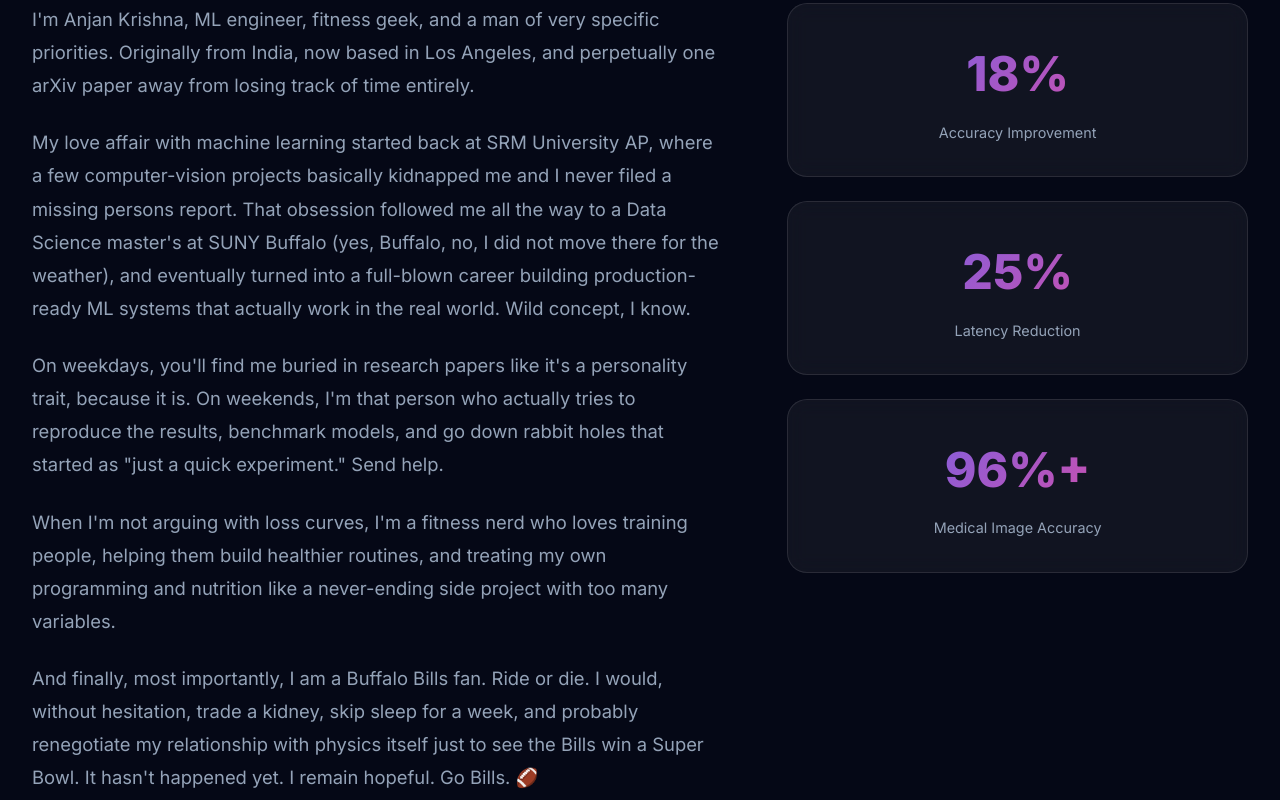
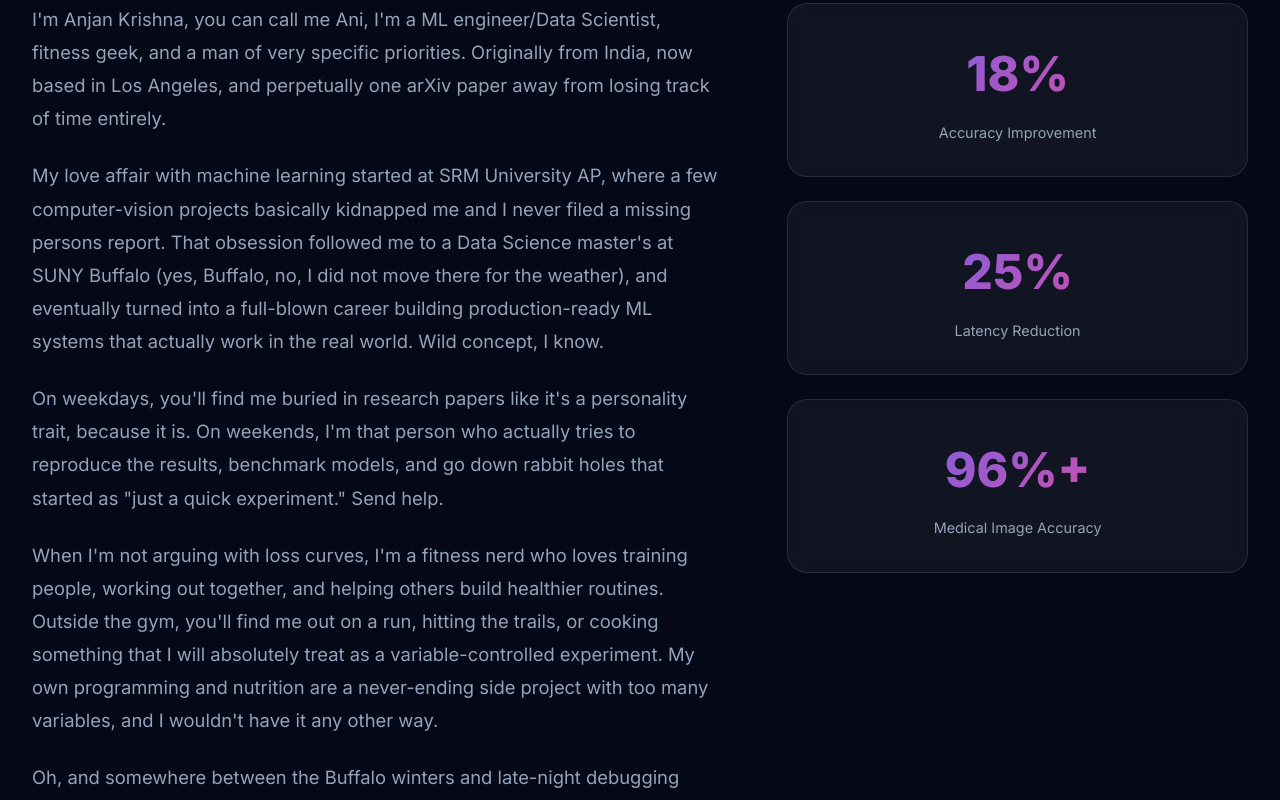
Before and after one commit to anjankrishna07/newportfolio, a React (Vite) app: page / in a window 1280 px wide. Shown: the part 1100-1900 px from the top of the page. Built offline with nearby package versions, Linux system fonts and the light colour scheme.

Commit message:
Revise personal introduction in Home component
Updated personal introduction in Home.jsx to include new details about professional background and personal interests.

```diff
--- a/src/pages/Home.jsx
+++ b/src/pages/Home.jsx
@@ -149,32 +149,33 @@ const Home = () => {
               transition={{ duration: 0.8, delay: 0.2 }}
             >
               <p>
-                I'm Anjan Krishna, ML engineer, fitness geek, and a man of very specific priorities.
-                Originally from India, now based in Los Angeles, and perpetually one arXiv paper away from
-                losing track of time entirely.
+                I'm Anjan Krishna, you can call me Ani, I'm a ML engineer/Data Scientist, fitness geek, and a man
+                of very specific priorities. Originally from India, now based in Los Angeles,
+                and perpetually one arXiv paper away from losing track of time entirely.
               </p>
               <p style={{ marginTop: '1.5rem' }}>
-                My love affair with machine learning started back at SRM University AP,
-                where a few computer-vision projects basically kidnapped me and I never filed a missing
-                persons report. That obsession followed me all the way to a Data Science
-                master's at SUNY Buffalo (yes, Buffalo, no, I did not move there for the weather), and
-                eventually turned into a full-blown career building production-ready ML systems that actually
-                work in the real world. Wild concept, I know.
+               My love affair with machine learning started at SRM University AP, where a few computer-vision projects
+                basically kidnapped me and I never filed a missing persons report. That obsession followed me to a Data
+                Science master's at SUNY Buffalo (yes, Buffalo, no, I did not move there for the weather), and eventually
+                turned into a full-blown career building production-ready ML systems that actually work in the real world.
+                Wild concept, I know.
               </p>
               <p style={{ marginTop: '1.5rem' }}>
-                On weekdays, you'll find me buried in research papers like it's a personality trait, because it is.
-                On weekends, I'm that person who actually tries to reproduce the results, benchmark models, and go
-                down rabbit holes that started as "just a quick experiment." Send help.
+               On weekdays, you'll find me buried in research papers like it's a personality trait, because it is. On weekends,
+                I'm that person who actually tries to reproduce the results, benchmark models, and go down rabbit holes that
+                started as "just a quick experiment." Send help.
               </p>
               <p style={{ marginTop: '1.5rem' }}>
-                When I'm not arguing with loss curves, I'm a fitness nerd who loves training people, helping them build
-                healthier routines, and treating my own programming and nutrition like a never-ending side project with
-                too many variables.
+               When I'm not arguing with loss curves, I'm a fitness nerd who loves training people, working out together, and
+                helping others build healthier routines. Outside the gym, you'll find me out on a run, hitting the trails, or
+                cooking something that I will absolutely treat as a variable-controlled experiment. My own programming and
+                nutrition are a never-ending side project with too many variables, and I wouldn't have it any other way.
               </p>
               <p style={{ marginTop: '1.5rem' }}>
-                And finally, most importantly, I am a Buffalo Bills fan. Ride or die. I would, without hesitation, trade
-                a kidney, skip sleep for a week, and probably renegotiate my relationship with physics itself just to see
-                the Bills win a Super Bowl. It hasn't happened yet. I remain hopeful. Go Bills. 🏈
+                Oh, and somewhere between the Buffalo winters and late-night debugging sessions, I picked up another lifelong
+                affliction. I'm a Buffalo Bills fan. Ride or die, unapologetically, until further notice. Football fans, you are
+                my people. Unless you're a Chiefs or Patriots fan, in which case, I wish you well, I just wish you well from a
+                safe distance. 🏈
               </p>
             </motion.div>
             <motion.div
```
